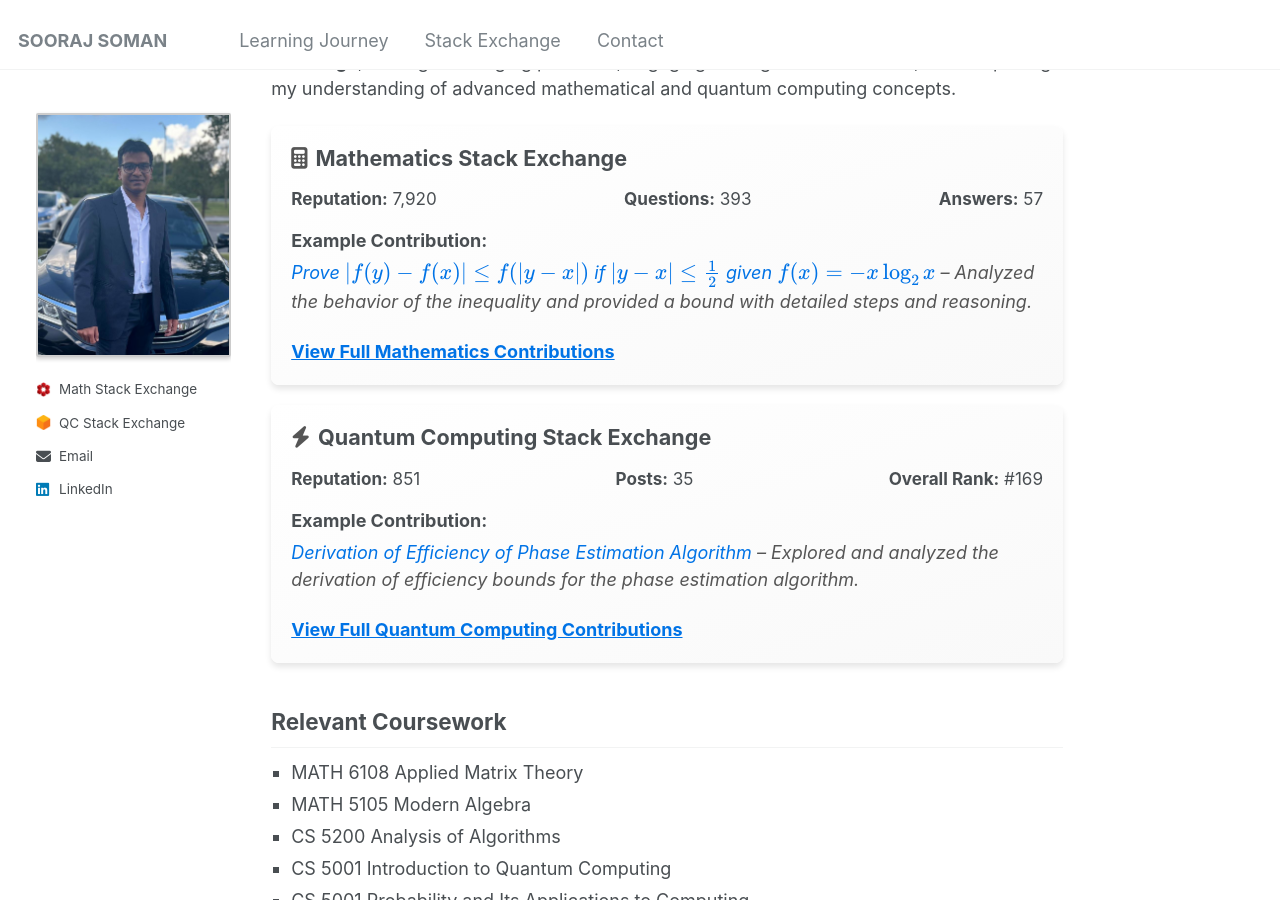
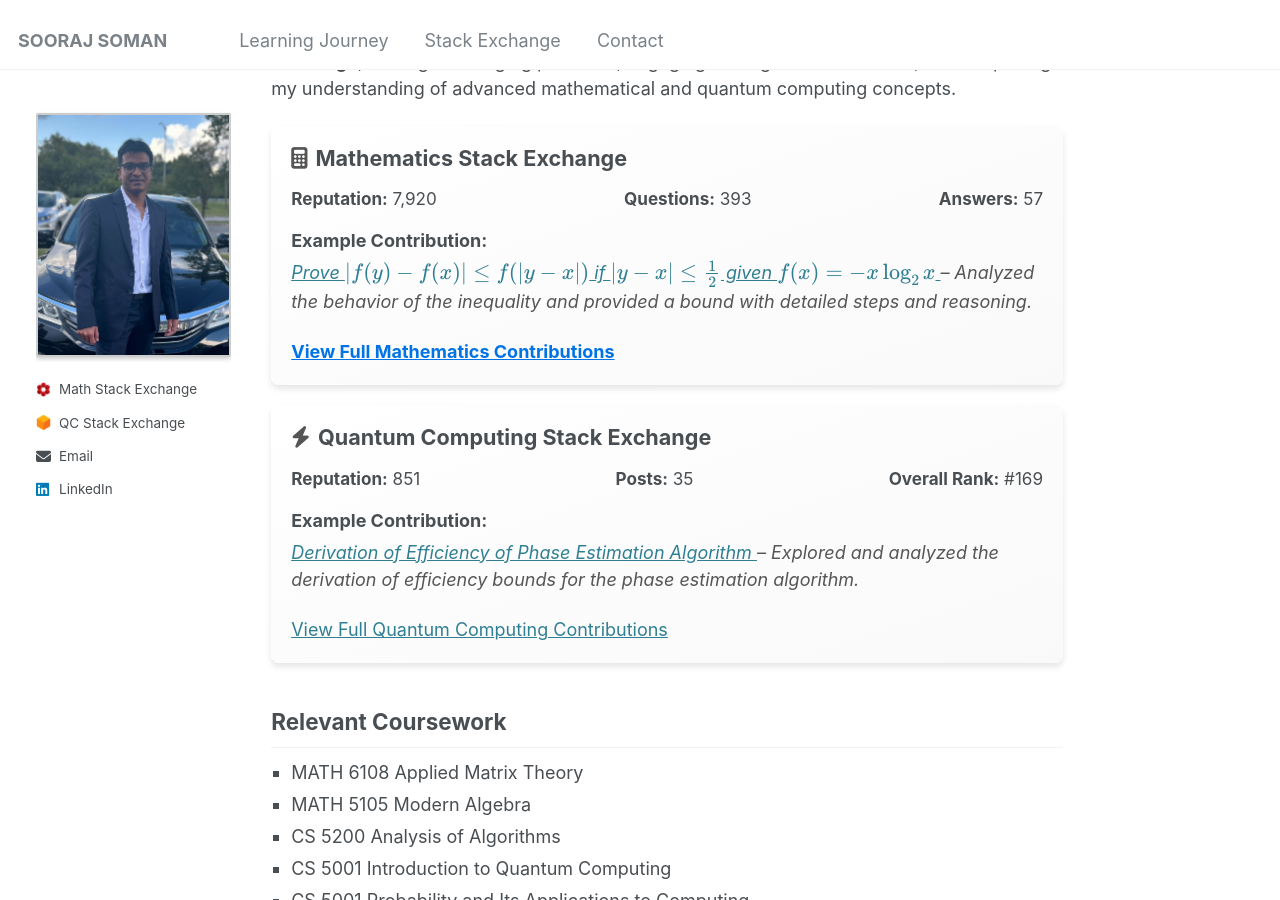
Before and after one commit to soorajss1729/soorajss1729.github.io, a Jekyll site: the page built from _pages/about.md, in a window 1280 px wide and 900 px high, scrolled down 1025 px. Built offline with Jekyll 4.4.1, drawn with Linux system fonts in a browser that asks for light colours.

Commit message:
Update about.md

```diff
--- a/_pages/about.md
+++ b/_pages/about.md
@@ -82,7 +82,7 @@ I have actively contributed to **Mathematics Stack Exchange** and **Quantum Comp
   <div style="margin-top: 15px;">
     <p style="font-weight: bold; margin-bottom: 5px;">Example Contribution:</p>
     <p style="font-style: italic; color: #555;">
-      <a href="#" style="color: #0073e6; text-decoration: none;">
+      <a href="#">
         Prove \( |f(y) − f(x)| \leq f(|y − x|) \) if \( |y − x| \leq \frac{1}{2} \) given \( f(x) = -x\log_2 x \)
       </a>
       – Analyzed the behavior of the inequality and provided a bound with detailed steps and reasoning.
@@ -111,7 +111,7 @@ I have actively contributed to **Mathematics Stack Exchange** and **Quantum Comp
   <div style="margin-top: 15px;">
     <p style="font-weight: bold; margin-bottom: 5px;">Example Contribution:</p>
     <p style="font-style: italic; color: #555;">
-      <a href="#" style="color: #0073e6; text-decoration: none;">
+      <a href="#">
         Derivation of Efficiency of Phase Estimation Algorithm
       </a>
       – Explored and analyzed the derivation of efficiency bounds for the phase estimation algorithm.
@@ -119,7 +119,7 @@ I have actively contributed to **Mathematics Stack Exchange** and **Quantum Comp
   </div>
   <!-- View Full Link -->
   <div style="margin-top: 15px;">
-    <a href="#" style="font-weight: bold; color: #0073e6;">View Full Quantum Computing Contributions</a>
+    <a href="#">View Full Quantum Computing Contributions</a>
   </div>
 </div>
 
```
